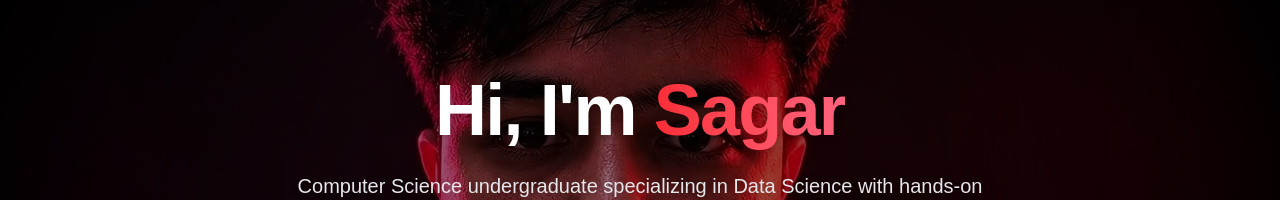
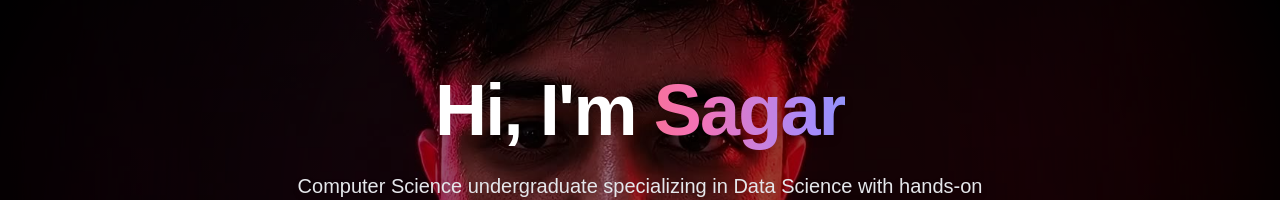
Before and after one commit to SagarSinghThapa/Portfolio, a Next.js app: page / in a window 1280 px wide. Shown: the part 196-396 px from the top of the page. Built offline with nearby package versions, Linux system fonts and the light colour scheme; no server answers.

Commit message:
feat(1-3): add animated multicolor gradient on hero name Sagar

```diff
--- a/app/globals.css
+++ b/app/globals.css
@@ -86,3 +86,28 @@ html {
   background: rgba(244, 63, 94, 0.3);
   color: inherit;
 }
+
+/* Animated multicolor gradient for signature accents */
+@keyframes gradient-shift {
+  0% {
+    background-position: 0% 50%;
+  }
+  50% {
+    background-position: 100% 50%;
+  }
+  100% {
+    background-position: 0% 50%;
+  }
+}
+
+.animate-gradient-text {
+  background-size: 300% 300%;
+  animation: gradient-shift 8s ease-in-out infinite;
+}
+
+@media (prefers-reduced-motion: reduce) {
+  .animate-gradient-text {
+    animation: none;
+    background-size: 100% 100%;
+  }
+}
--- a/components/hero/HeroContent.tsx
+++ b/components/hero/HeroContent.tsx
@@ -53,7 +53,13 @@ export default function HeroContent({
       <MotionDiv {...getMotionProps(0.3)}>
         <h1 className="text-3xl sm:text-5xl md:text-7xl font-extrabold tracking-tight mb-6 text-white drop-shadow-lg">
           Hi, I&apos;m{" "}
-          <span className="text-transparent bg-clip-text bg-gradient-to-r from-red-500 to-rose-400">
+          <span
+            className="text-transparent bg-clip-text animate-gradient-text"
+            style={{
+              backgroundImage:
+                "linear-gradient(90deg, #f87171, #f472b6, #a78bfa, #60a5fa, #67e8f9, #f87171)",
+            }}
+          >
             Sagar
           </span>
         </h1>
```
